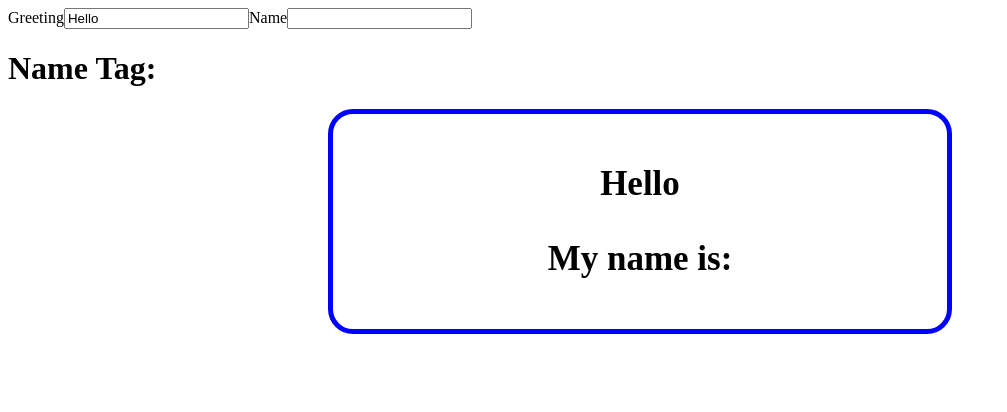
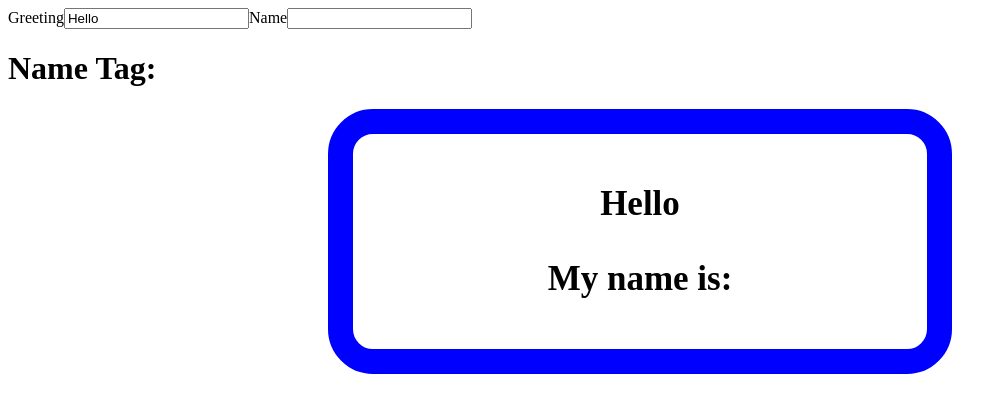
Before and after one commit to alchemy-fullstack-js-fall-2018/redux-quiz, a React app: page / in a window 1280 px wide. Shown: the top 412 px of the page, without its empty margins (0-1007 px from the left). Built offline with nearby package versions, Linux system fonts and the light colour scheme; a web font is replaced by a local one.

Commit message:
Add final CSS changes

```diff
--- a/src/components/display/Display.css
+++ b/src/components/display/Display.css
@@ -1,8 +1,8 @@
 #nameTag {
-  border: 5px solid blue;
+  border: 25px solid blue;
   padding: 15px;
   text-align: center;
-  border-radius: 25px;
+  border-radius: 45px;
   margin-left: 25vw;
   margin-right: 25vw;
 
```
